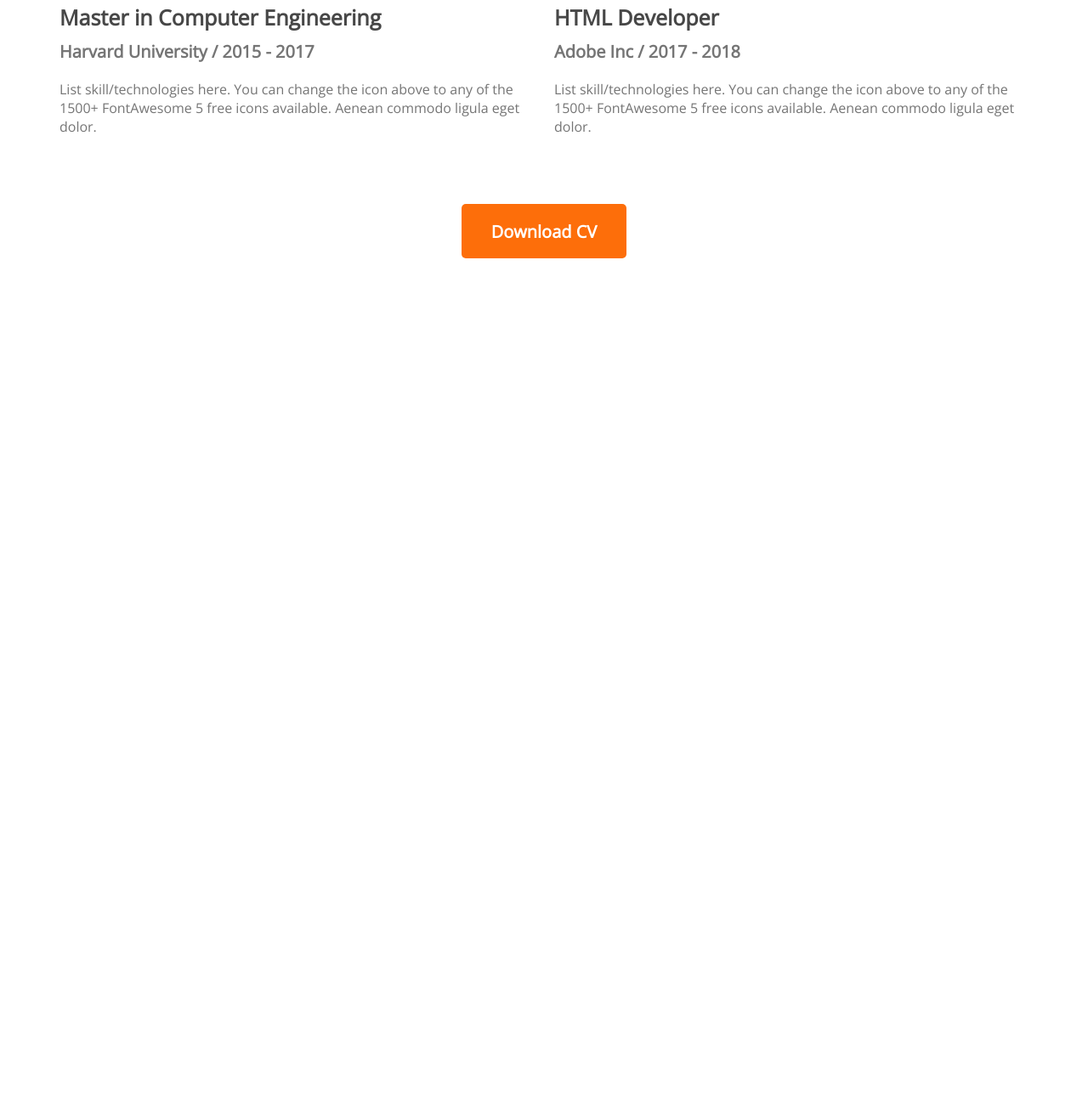
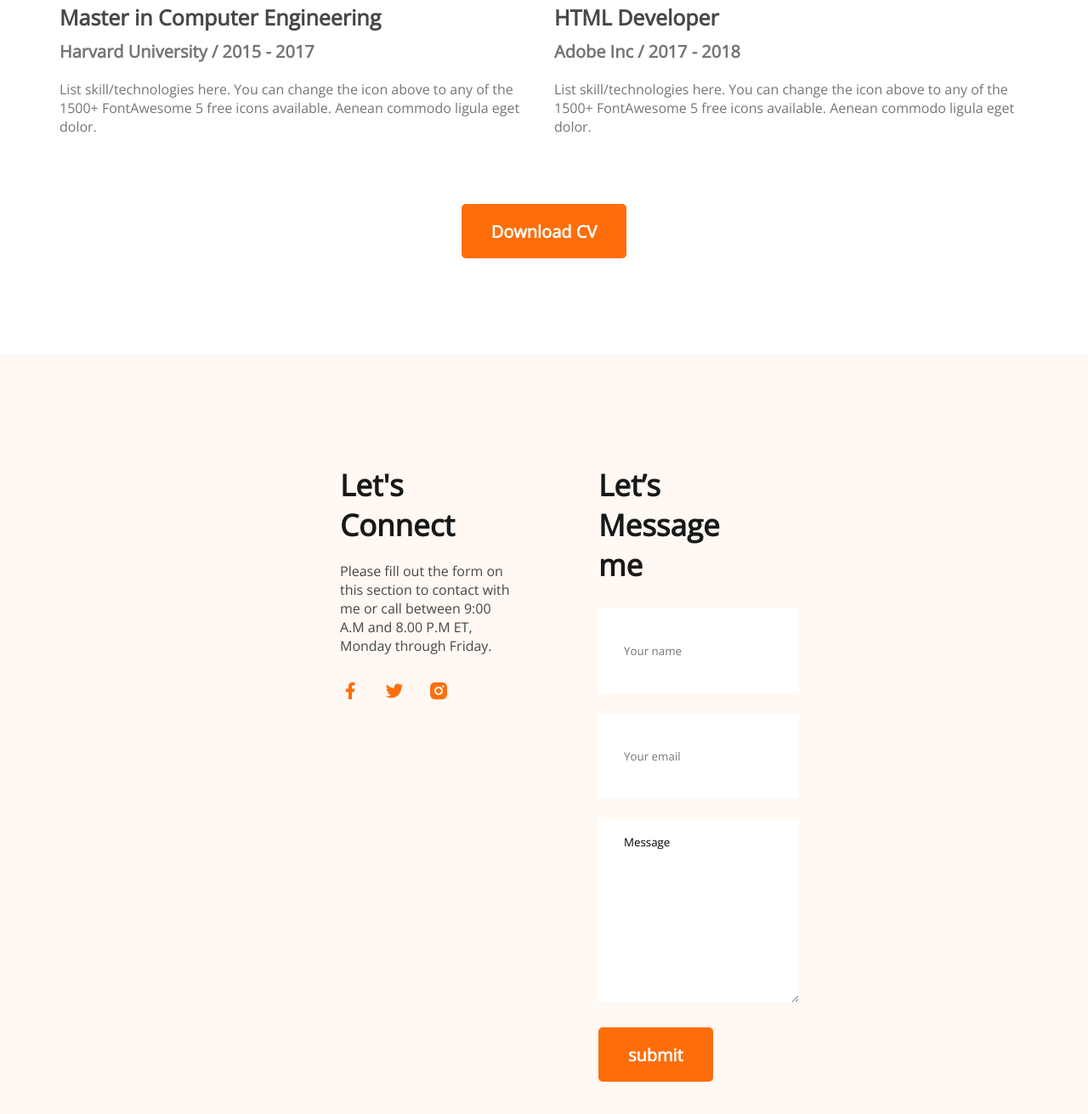
Before and after one commit to mdshahco/developer-portfolio, a plain HTML site: page index.html in a window 1280 px wide. Shown: the part 2930-4241 px from the top of the page at 85% size. Before the commit the page ends 3234 px from the top, so only its background shows below. Drawn offline with nearby package versions, Linux system fonts and the light colour scheme.

Commit message:
footer added now

```diff
--- a/index.html
+++ b/index.html
@@ -143,11 +143,61 @@
             <div class="resume-btn">
                 <button class="btn-primary">Download CV</button>
             </div>
+        </section>
+                <!-- contact section  -->
+                <!-- <section class="contact">
+                    <div>
+                        <h3 class="contact-section-title">Let's Connect</h3>
+                        <p class="connect-description">Please fill out the form on this section to contact with me or call between 9:00 A.M and 8.00 P.M ET, Monday through Friday.</p>
+                        <a href="">
+                            <img src="images/icons/facebook.png" alt="">
+                        </a>
+                        <a href="">
+                            <img src="images/icons/twitter.png" alt="">
+                        </a>
+                        <a href="">
+                            <img src="images/icons/insta.png" alt="">
+                        </a>
 
-
-        </section>
+                    </div>
+                    <div>
+                        <h3 class="contact-section-title lets-message-me">Let’s Message me</h3>
+                        <form action="">
+                            <input type="text" name="" id="" placeholder="Your name">
+                            <input type="email" name="" id="" placeholder="Your email">
+                            <textarea name="" id="" cols="30" rows="10">Message</textarea>
+                        </form>
+                        <input class="btn-primary" type="submit" value="submit">
+                    </div>
+                </section> -->
     </main>
     <footer>
+               <!-- contact section  -->
+               <section class="contact">
+                <div>
+                    <h3 class="contact-section-title">Let's Connect</h3>
+                    <p class="connect-description">Please fill out the form on this section to contact with me or call between 9:00 A.M and 8.00 P.M ET, Monday through Friday.</p>
+                    <a href="">
+                        <img src="images/icons/facebook.png" alt="">
+                    </a>
+                    <a href="">
+                        <img src="images/icons/twitter.png" alt="">
+                    </a>
+                    <a href="">
+                        <img src="images/icons/insta.png" alt="">
+                    </a>
+
+                </div>
+                <div>
+                    <h3 class="contact-section-title lets-message-me">Let’s Message me</h3>
+                    <form action="">
+                        <input type="text" name="" id="" placeholder="Your name">
+                        <input type="email" name="" id="" placeholder="Your email">
+                        <textarea name="" id="" cols="30" rows="10">Message</textarea>
+                    </form>
+                    <input class="btn-primary" type="submit" value="submit">
+                </div>
+            </section>
 
     </footer>
 </body>
--- a/style/style.css
+++ b/style/style.css
@@ -194,3 +194,60 @@ main{
     margin-top: 50px;
     text-align: center;
 }
+/* contact section */
+footer{
+    background-color: #FFF8F3;
+}
+/* .contact{
+    max-width: 1140px;
+    margin: 113px 230px;
+    display: flex;
+    gap: 117px;
+    padding: 130px 230px;
+
+} */
+.contact{
+    /* max-width: 1140px; */
+    display: flex;
+    gap: 100px;
+    background: #FFF8F3;
+    padding: 130px 200px;
+}
+.contact a{
+    text-decoration: none;
+    margin-right: 24px;
+}
+.contact input[type="text"], input[type="email"], textarea{
+    margin-bottom: 24px;
+    border: 0px;
+    width: 100%;
+    padding: 18px 30px;}
+
+input{
+    height: 64px;}
+
+.contact-section-title{
+    color: #181818;
+    text-align: left;
+    font-weight: 700;
+    font-size: 35px;
+}
+
+.connect-description{
+    color: #474747;
+    font-weight: 400;
+    font-size: 16px;
+    margin-top: 20px;
+    margin-bottom: 30px;
+
+}
+
+footer .contact{
+    max-width: 1140px;
+    margin: 0px 200px;
+}
+footer{margin-top: 113px;
+}
+.lets-message-me{
+    margin-bottom: 28px;
+}
```
